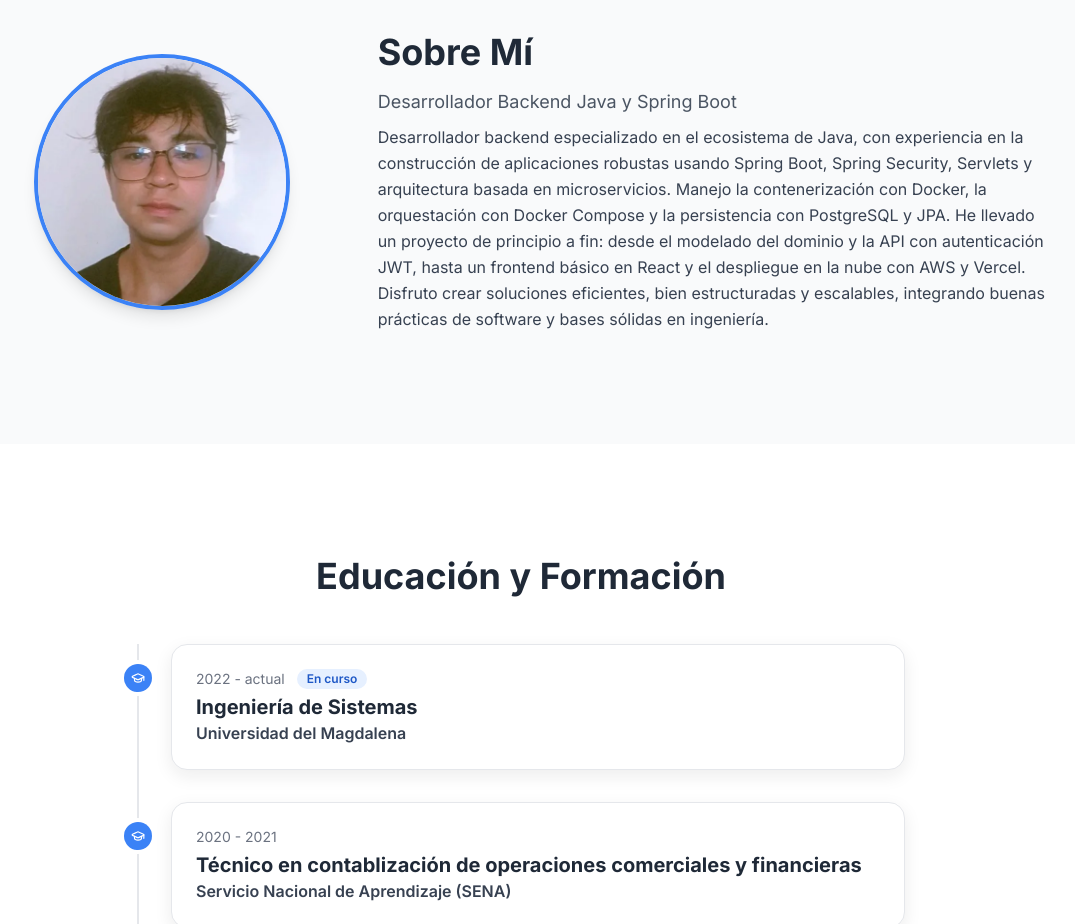
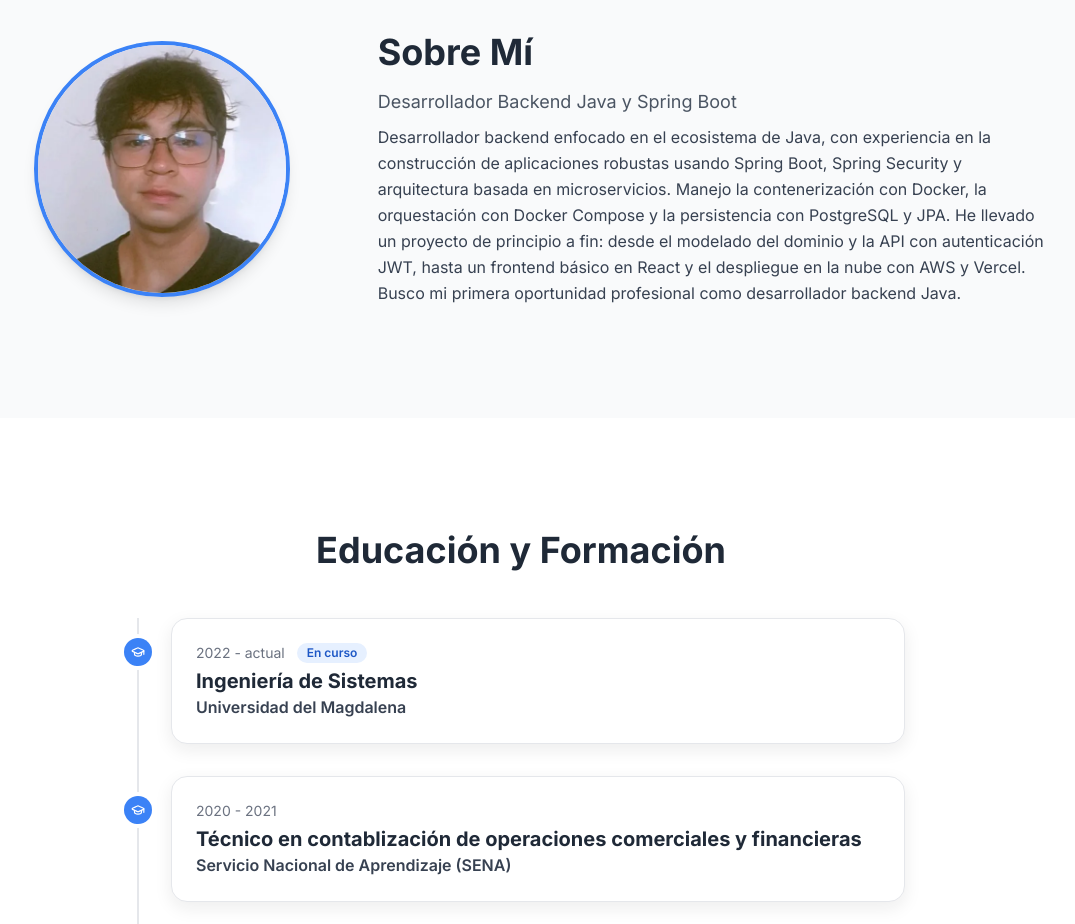
Before and after one commit to AlfonsoMSDL/Mi-portafolio, a React (Vite) app: page / in a window 1280 px wide. Shown: the part 800-1724 px from the top of the page, without its empty margins (119-1194 px from the left). Built offline with nearby package versions, Linux system fonts and the light colour scheme.

Commit message:
Modificar descripcion en About

```diff
--- a/src/data/profile.js
+++ b/src/data/profile.js
@@ -8,7 +8,7 @@ export const profile = {
   photo: "https://via.placeholder.com/150",
   // El PDF vive en public/, así que se sirve con esta ruta fija
   cv: "/CV-Alfonso-Salazar.pdf",
-  about: "Desarrollador backend especializado en el ecosistema de Java, con experiencia en la construcción de aplicaciones robustas usando Spring Boot, Spring Security, Servlets y arquitectura basada en microservicios. Manejo la contenerización con Docker, la orquestación con Docker Compose y la persistencia con PostgreSQL y JPA. He llevado un proyecto de principio a fin: desde el modelado del dominio y la API con autenticación JWT, hasta un frontend básico en React y el despliegue en la nube con AWS y Vercel. Disfruto crear soluciones eficientes, bien estructuradas y escalables, integrando buenas prácticas de software y bases sólidas en ingeniería.",
+  about: "Desarrollador backend enfocado en el ecosistema de Java, con experiencia en la construcción de aplicaciones robustas usando Spring Boot, Spring Security y arquitectura basada en microservicios. Manejo la contenerización con Docker, la orquestación con Docker Compose y la persistencia con PostgreSQL y JPA. He llevado un proyecto de principio a fin: desde el modelado del dominio y la API con autenticación JWT, hasta un frontend básico en React y el despliegue en la nube con AWS y Vercel. Busco mi primera oportunidad profesional como desarrollador backend Java.",
   education: [
     {
       institution: "Universidad del Magdalena",
```
